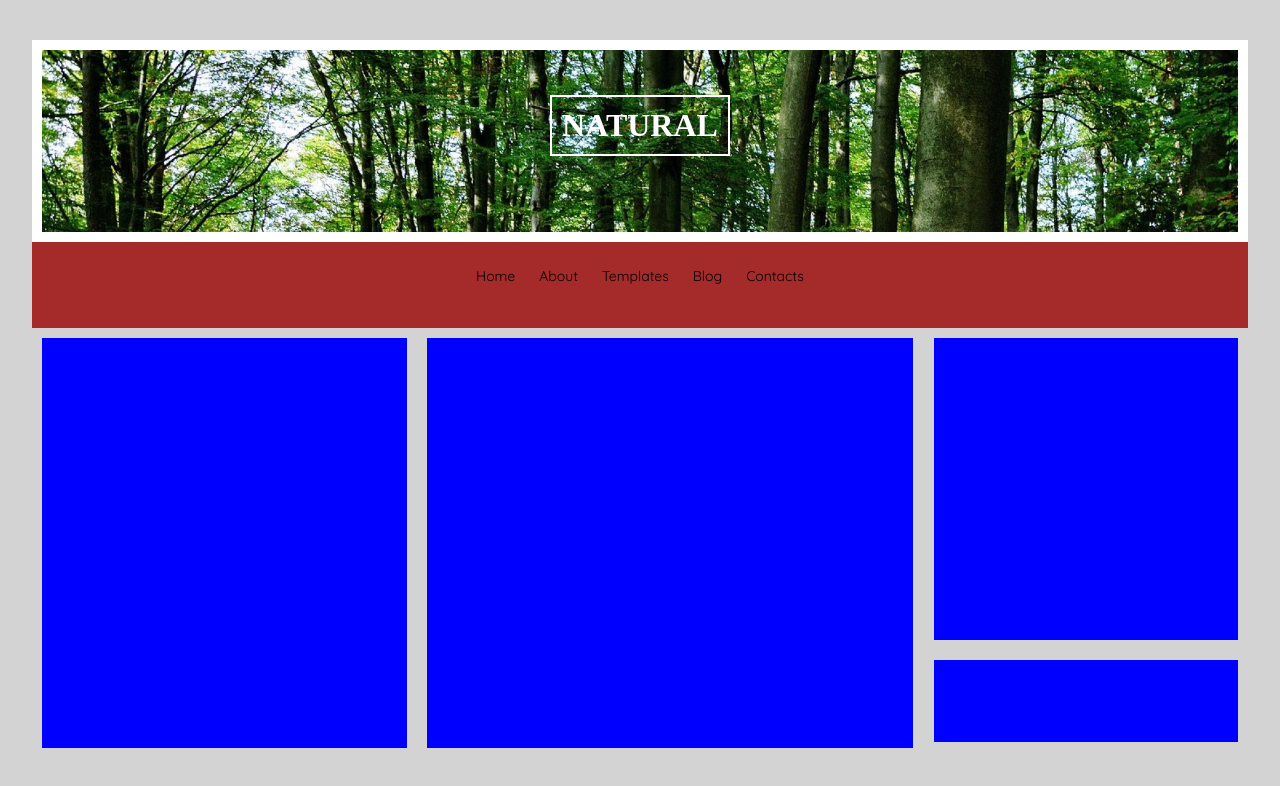
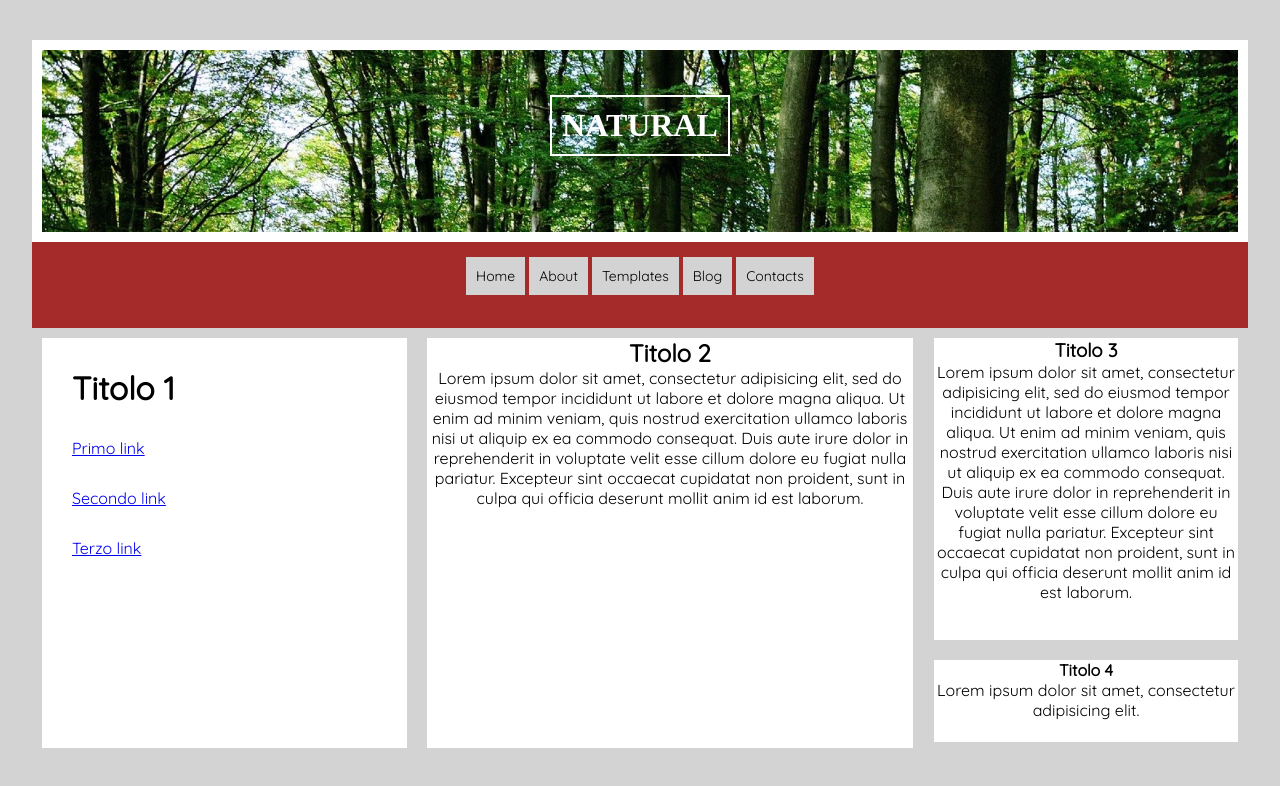
Before and after one commit to sava-labriola/htmlcss-struttura-wp, a plain HTML site: page index.html in a window 1280 px wide. Drawn offline with Linux system fonts and the light colour scheme.

Commit message:
Contenuto div con float

```diff
--- a/index.html
+++ b/index.html
@@ -24,16 +24,28 @@
             </div>
             <div class="content">
                 <div id="primo">
-
+                    <h1>Titolo 1</h1>
+                    <a href="#">Primo link</a>
+                    <a href="#">Secondo link</a>
+                    <a href="#">Terzo link</a>
                 </div>
                 <div id="secondo">
-
+                    <h2>Titolo 2</h2>
+                    <p>
+                        Lorem ipsum dolor sit amet, consectetur adipisicing elit, sed do eiusmod tempor incididunt ut labore et dolore magna aliqua. Ut enim ad minim veniam, quis nostrud exercitation ullamco laboris nisi ut aliquip ex ea commodo consequat. Duis aute irure dolor in reprehenderit in voluptate velit esse cillum dolore eu fugiat nulla pariatur. Excepteur sint occaecat cupidatat non proident, sunt in culpa qui officia deserunt mollit anim id est laborum.
+                    </p>
                 </div>
                 <div id="terzo">
-
+                    <h3>Titolo 3</h3>
+                    <p>
+                        Lorem ipsum dolor sit amet, consectetur adipisicing elit, sed do eiusmod tempor incididunt ut labore et dolore magna aliqua. Ut enim ad minim veniam, quis nostrud exercitation ullamco laboris nisi ut aliquip ex ea commodo consequat. Duis aute irure dolor in reprehenderit in voluptate velit esse cillum dolore eu fugiat nulla pariatur. Excepteur sint occaecat cupidatat non proident, sunt in culpa qui officia deserunt mollit anim id est laborum.
+                    </p>
                 </div>
                 <div id="quarto">
-
+                    <h4>Titolo 4</h4>
+                    <p>
+                        Lorem ipsum dolor sit amet, consectetur adipisicing elit.
+                    </p>
                 </div>
 
             </div>
--- a/style.css
+++ b/style.css
@@ -14,6 +14,11 @@ body {
     border: 2px solid white;
     padding: 10px;
     display: inline-block;
+}
+
+#primo a, #primo h1 {
+    display: block;
+    margin: 30px;
 }
 
 .container {
@@ -61,36 +66,46 @@ body {
     padding: 0 10px;
     font-size: 14px;
     font-family: 'Quicksand', sans-serif;
+    background-color: lightgray;
+    padding: 10px;
 }
 
 #primo {
+    font-family: 'Quicksand', sans-serif;
+    text-align: left;
     margin: 10px;
     float: left;
     width: 30%;
     height: 95%;
-    background-color: blue;
+    background-color: white;
 }
 
 #secondo {
+    font-family: 'Quicksand', sans-serif;
+    text-align: center;
     margin: 10px;
     float: left;
     width: 40%;
     height: 95%;
-    background-color: blue;
+    background-color: white;
 }
 
 #terzo {
+    font-family: 'Quicksand', sans-serif;
+    text-align: center;
     margin: 10px;
     float: right;
     width: 25%;
     height: 70%;
-    background-color: blue;
+    background-color: white;
 }
 
 #quarto {
+    font-family: 'Quicksand', sans-serif;
+    text-align: center;
     margin: 10px;
     float: right;
     width: 25%;
     height: 19%;
-    background-color: blue;
+    background-color: white;
 }
```
